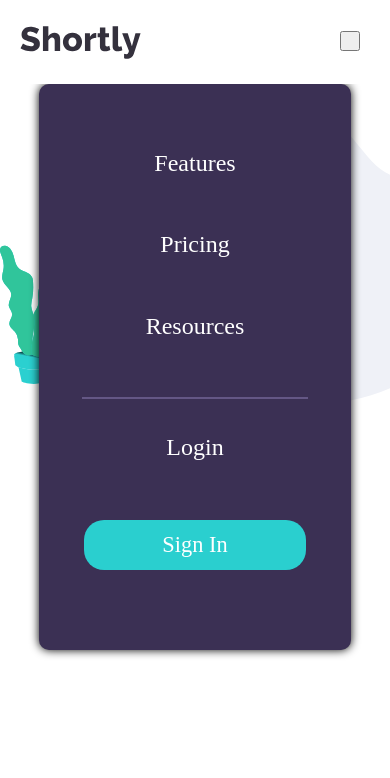
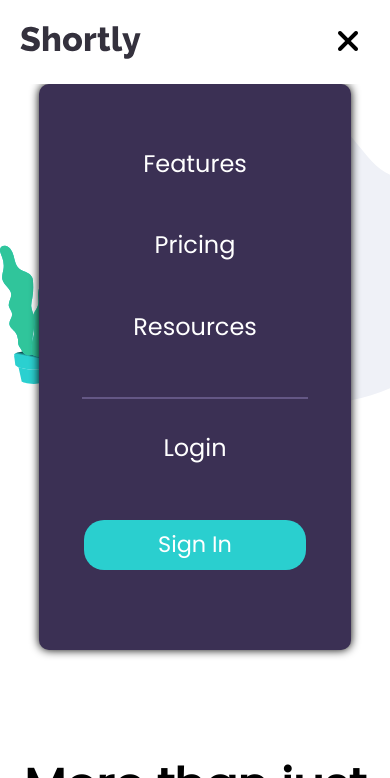
Before and after one commit to PhilzAce1/Frontend-Mentor---Shortly-URL-shortening-API-, a plain HTML site: page index.html in a window 390 px wide. Both pictures are taken after a click on the button 350 px from the left and 41 px from the top of the page. Shown: the top 778 px of the page. Drawn offline with Linux system fonts and the light colour scheme.

Commit message:
first commit

```diff
--- a/css/landing.css
+++ b/css/landing.css
@@ -40,6 +40,8 @@ body > nav {
   padding: 10%;
   border-radius: 10px;
   box-shadow: 0 0 10px 0 black;
+  display: none;
+  transition: ease 2s;
 }
 body > nav ul {
   display: flex;
@@ -95,11 +97,17 @@ body > header .cta {
 }
 .nav_control {
   display: inline-block;
+  position: fixed;
+  right: 0;
 }
 .nav_control button {
-  height: 20px;
-  width: 20px;
+  /* height: 20px; */
+  /* width: 20px; */
   margin-right: 30px;
+  background: none;
+  border: none;
+  outline: none;
+  font-size: 2em;
 }
 
 #landing {
--- a/index.html
+++ b/index.html
@@ -2,6 +2,14 @@
 <html lang="en">
   <head>
     <meta charset="UTF-8" />
+    <link
+      href="https://fonts.googleapis.com/css2?family=Poppins&display=swap"
+      rel="stylesheet"
+    />
+    <script
+      src="https://kit.fontawesome.com/ff0ee12b4e.js"
+      crossorigin="anonymous"
+    ></script>
     <meta name="viewport" content="width=device-width, initial-scale=1.0" />
     <!-- displays site properly based on user's device -->
     <link rel="stylesheet" href="./css/index.css" />
@@ -67,7 +75,10 @@
         </button>
       </div>
       <div class="nav_control">
-        <button id="open"></button><button id="close"></button>
+        <button id="open"><i class="fas fa-bars"></i></button
+        ><button id="close">
+          <i class="fas fa-times"></i>
+        </button>
       </div>
     </header>
 
--- a/js/main.js
+++ b/js/main.js
@@ -0,0 +1,15 @@
+const mobileNav = document.querySelector('body > nav');
+const openBtn = document.querySelector('#open');
+const closeBtn = document.querySelector('#close');
+
+openBtn.addEventListener('click', () => {
+  mobileNav.style.display = 'flex';
+  openBtn.style.display = 'none';
+  closeBtn.style.display = 'inline-block';
+});
+
+closeBtn.addEventListener('click', () => {
+  mobileNav.style.display = 'none';
+  openBtn.style.display = 'inline-block';
+  closeBtn.style.display = 'none';
+});
```
Also changed, not shown: css/normalize.css.
